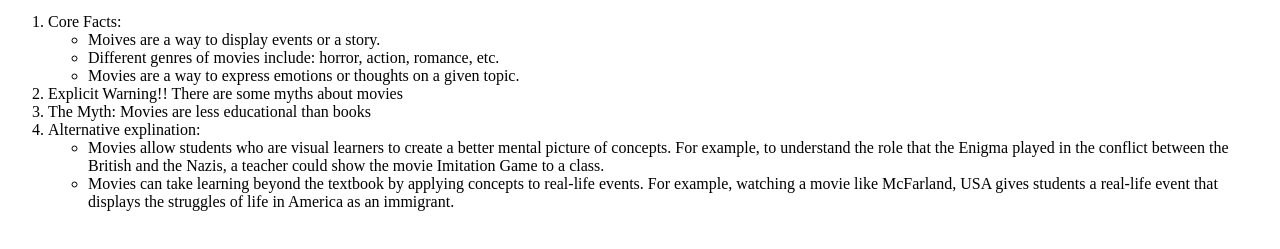
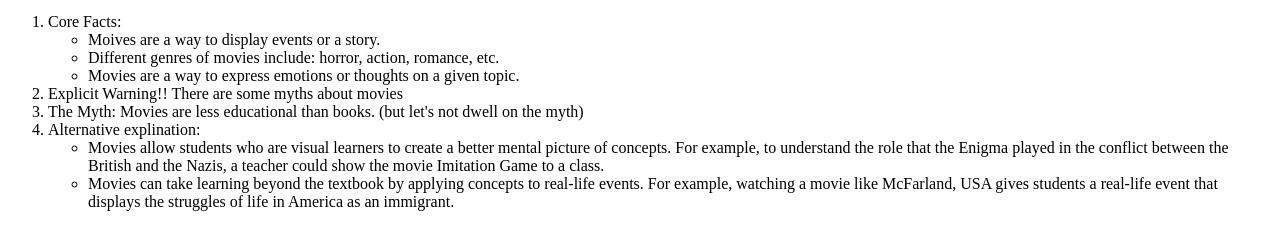
Before and after one commit to matherlyr/convincingArgumentPrep, a plain HTML site: page index.html in a window 1280 px wide. Shown: the part 87-336 px from the top of the page. Drawn offline with Linux system fonts and the light colour scheme.

Commit message:
Update index.html

```diff
--- a/index.html
+++ b/index.html
@@ -12,7 +12,7 @@
           </ul>
          </li>
         <li>Explicit Warning!! There are some myths about movies</li>
-        <li>The Myth: Movies are less educational than books</li>
+        <li>The Myth: Movies are less educational than books. (but let's not dwell on the myth)</li>
         <li>Alternative explination:
             <ul>
                   <li>Movies allow students who are visual learners to create a better mental picture of concepts. For example, to understand
```
